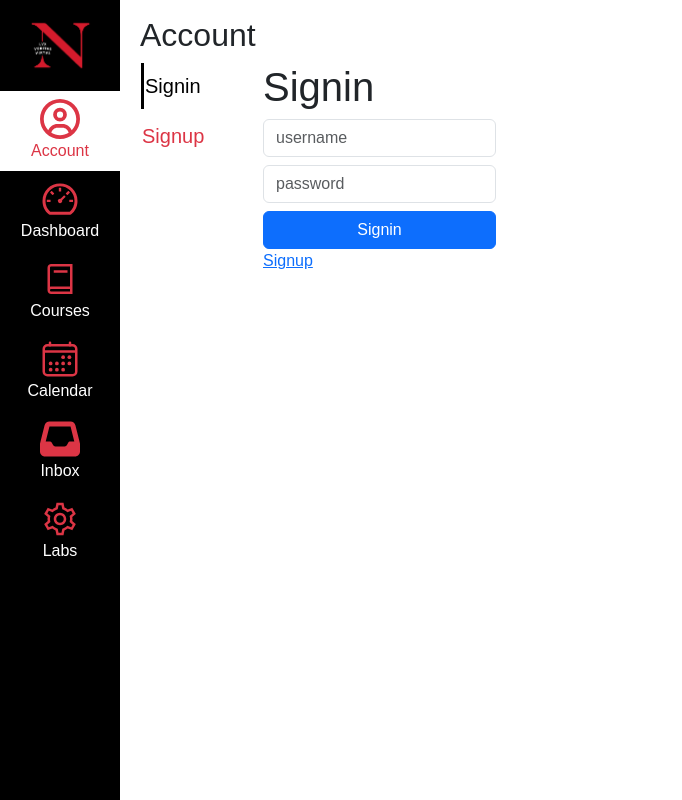
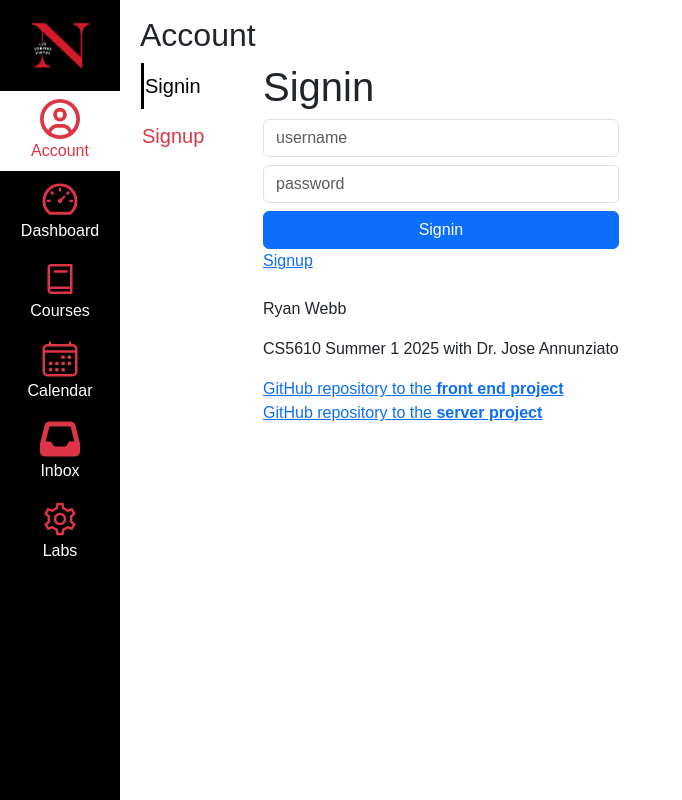
Before and after one commit to RyanFWebb/kambaz-react-web-app, a React (Vite) app: page /Dashboard#/Kambaz/Account/Signin in a window 1280 px wide. Shown: the whole page, without its empty margins (0-682 px from the left). Built offline with nearby package versions, Linux system fonts and the light colour scheme; no server answers.

Commit message:
Added project reqs to landing page

```diff
--- a/src/Kambaz/Account/Signin.tsx
+++ b/src/Kambaz/Account/Signin.tsx
@@ -28,6 +28,12 @@ export default function Signin() {
                 "w-100" > Signin </Button>
             <Link id="wd-signup-link" to=
                 "/Kambaz/Account/Signup"> Signup </Link>
+            <br /><br/>
+            <p>Ryan Webb</p>
+            <p>CS5610 Summer 1 2025 with Dr. Jose Annunziato</p>
+            <Link id="wd-frontend-github-link" to="https://github.com/RyanFWebb/kambaz-react-web-app"> GitHub repository to the <strong>front end project</strong> </Link>
+            <br />
+            <Link id="wd-forgot-password-link" to="https://github.com/RyanFWebb/kambaz-node-server-app"> GitHub repository to the <strong>server project</strong> </Link>
         </div>
     );
 }
```
